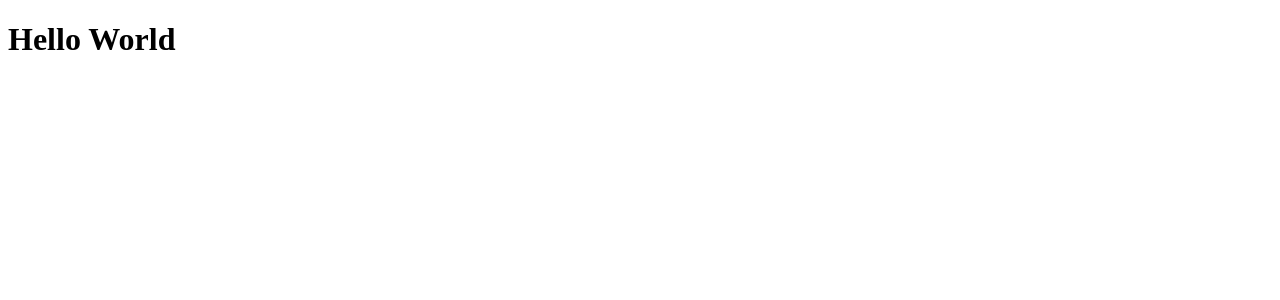
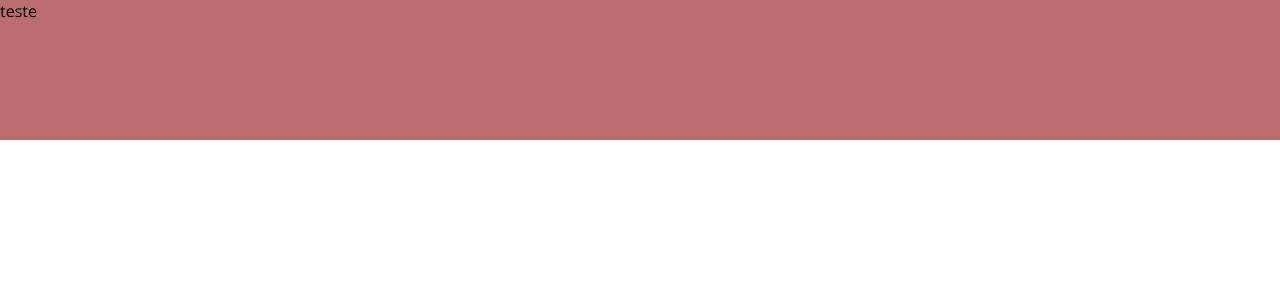
Before and after one commit to marlon307/project-respponse, a Next.js app: page / in a window 1280 px wide. Shown: the top 300 px of the page. Built offline with nearby package versions, Linux system fonts and the light colour scheme.

Commit message:
Start Header

```diff
--- /dev/null
+++ b/components/Header/Header.tsx
@@ -0,0 +1,12 @@
+import React from 'react';
+import style from './styles/styleHeader.module.scss';
+
+function Header() {
+  return (
+    <header className={ style.header }>
+      teste
+    </header>
+  );
+}
+
+export default Header;
--- /dev/null
+++ b/components/Header/index.tsx
@@ -0,0 +1,3 @@
+import Header from './Header';
+
+export default Header;
--- /dev/null
+++ b/components/Header/styles/styleHeader.module.scss
@@ -0,0 +1,5 @@
+.header {
+  height: 140px;
+  width: 100%;
+  background: #bb6c6c;
+}
--- a/pages/_app.tsx
+++ b/pages/_app.tsx
@@ -1,5 +1,6 @@
 import React from 'react';
 import type { AppProps } from 'next/app';
+import '../styles/globals.css';
 
 function MyApp({ Component, pageProps }: AppProps) {
   return (
--- a/pages/index.tsx
+++ b/pages/index.tsx
@@ -1,8 +1,9 @@
 import React from 'react';
+import Header from '../components/Header';
 
 function index() {
   return (
-    <h1>Hello World</h1>
+    <Header />
   );
 }
 
--- /dev/null
+++ b/styles/globals.css
@@ -0,0 +1,11 @@
+@import url('https://fonts.googleapis.com/css2?family=Open+Sans:wght@300;400;600;700&display=swap');
+
+body {
+  margin: 0;
+  padding: 0;
+  border: none;
+  outline: none;
+  list-style: none;
+  font-family: 'Open Sans', sans-serif;
+  text-decoration: none;
+}
```
